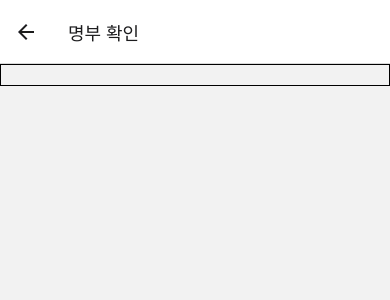
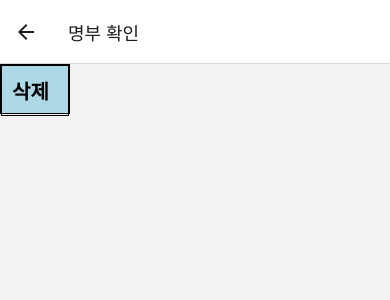
Before and after one commit to oolong-tea-is-bad/mma-info-desk, a React Native app: screen /NameList in a window 390 px wide. Shown: the top 300 px of the page. Built offline with nearby package versions, Linux system fonts and the light colour scheme.

Commit message:
8th commit: need signin page

```diff
--- a/babel.config.js
+++ b/babel.config.js
@@ -1,3 +1,4 @@
 module.exports = {
   presets: ['module:@react-native/babel-preset'],
+  // plugins: ['react-native-reanimated/plugin'],///
 };
--- a/package.json
+++ b/package.json
@@ -11,13 +11,17 @@
   },
   "dependencies": {
     "@react-native-async-storage/async-storage": "^1.23.1",
+    "@react-native-masked-view/masked-view": "^0.3.1",
+    "@react-navigation/drawer": "^6.7.0",
     "@react-navigation/native": "^6.1.17",
     "@react-navigation/native-stack": "^6.9.26",
     "moment": "^2.30.1",
     "react": "18.2.0",
     "react-native": "0.74.3",
+    "react-native-gesture-handler": "^2.17.1",
     "react-native-paper": "^5.12.3",
-    "react-native-safe-area-context": "^4.10.5",
+    "react-native-reanimated": "^3.13.0",
+    "react-native-safe-area-context": "^4.10.7",
     "react-native-screens": "^3.32.0"
   },
   "devDependencies": {
--- a/src/global.d.ts
+++ b/src/global.d.ts
@@ -5,5 +5,6 @@ declare namespace ReactNavigation {
     Examination: undefined;
     Mobilization: undefined;
     NameList: undefined;
+    TabNavigator: undefined;
   }
 }
--- a/src/screens/Agent.tsx
+++ b/src/screens/Agent.tsx
@@ -1,5 +1,5 @@
 import React from "react";
-import { SafeAreaView, View, Text, Pressable, StyleSheet, TextInput,} from "react-native";
+import { SafeAreaView, View, Text, Pressable, StyleSheet, TextInput, } from "react-native";
 import { useState } from "react";
 // prettier-ignore
 import AsyncStorage from "@react-native-async-storage/async-storage";
@@ -7,30 +7,20 @@ import moment from "moment";
 import 'moment/locale/ko'
 
 export default function Agent() {
-    const clearAll = async () => {
-      try {
-        await AsyncStorage.clear()
-      } catch(e) {
-        // clear error
-      }
-
-      console.log('Cleared.')
-    }
-
     const setData = async (key: string, value: { name: string; place: string; etc: string; }) => {
         try {
-          await AsyncStorage.setItem(key, JSON.stringify(value));
+            await AsyncStorage.setItem(key, JSON.stringify([value.name, value.place, value.etc]));
 
-          console.log(`setItem... ${key} : ${value}`);
+            console.log(`setItem... ${key} : ${value}`);
         } catch (e) {
-          throw e;
+            throw e;
         }
     };
 
-    const [user, setUser] = useState({name: '', place: '', etc: '', department: '사회복무과'})
+    const [user, setUser] = useState({ name: '', place: '', etc: '', department: '사회복무과' })
 
     var currTime = moment().format('일자: YYYY-MM-DD | 방문 시각: a hh:mm:ss')
-    const submit = () => {setData(currTime, user)}
+    const submit = () => { setData(currTime, user) }
 
     return (
         <SafeAreaView>
@@ -39,7 +29,7 @@ export default function Agent() {
                 <View style={styles.container}>
                     <Text style={[styles.text]}>성함 : </Text>
                     <TextInput
-                        onChangeText={(text) => setUser({...user, name: text})}
+                        onChangeText={(text) => setUser({ ...user, name: text })}
                         placeholder="예) 홍길동"
                         style={styles.input}
                     />
@@ -47,7 +37,7 @@ export default function Agent() {
                 <View style={styles.container}>
                     <Text style={[styles.text]}>시/군/구 : </Text>
                     <TextInput
-                        onChangeText={(text) => setUser({...user, place: text})}
+                        onChangeText={(text) => setUser({ ...user, place: text })}
                         placeholder="예) 해운대구"
                         style={styles.input}
                     />
@@ -55,7 +45,7 @@ export default function Agent() {
                 <View style={styles.container}>
                     <Text style={[styles.text]}>비고 : </Text>
                     <TextInput
-                        onChangeText={(text) => setUser({...user, etc: text})}
+                        onChangeText={(text) => setUser({ ...user, etc: text })}
                         placeholder="예) 담당자 상담"
                         style={styles.input}
                     />
@@ -64,18 +54,13 @@ export default function Agent() {
                 <Pressable style={[styles.submitButton]} onPress={submit}>
                     <Text style={[styles.text]}>제출</Text>
                 </Pressable>
-
-                <Pressable style={[styles.submitButton]} onPress={clearAll}>
-                    <Text style={[styles.text]}>삭제</Text>
-                </Pressable>
-
             </View>
         </SafeAreaView>
     )
 }
 
 const styles = StyleSheet.create({
-    container: {flexDirection: 'row', padding: 10, borderWidth: 1},
+    container: { flexDirection: 'row', padding: 10, borderWidth: 1 },
     input: {
         height: 40,
         width: 200,
@@ -88,5 +73,5 @@ const styles = StyleSheet.create({
         height: 50,
         backgroundColor: 'lightblue'
     },
-    text: {fontWeight: 'bold', fontSize: 20}
+    text: { fontWeight: 'bold', fontSize: 20 }
 })
--- a/src/screens/NameList.tsx
+++ b/src/screens/NameList.tsx
@@ -1,52 +1,79 @@
 import React from "react";
-import { SafeAreaView, View, Text, Button, Pressable, StyleSheet} from "react-native";
+import { SafeAreaView, View, Text, Pressable, StyleSheet, FlatList, Alert } from "react-native";
 import { useState, useCallback, useEffect } from "react";
 import AsyncStorage from "@react-native-async-storage/async-storage";
+import { MD2Colors as Colors } from "react-native-paper";
 
 export default function NameList() {
   const [pairs, setPairs] = useState<any>()
+
+  const clearAll = async () => {
+    try {
+      await AsyncStorage.clear()
+      setPairs([])
+
+      console.log('Cleared.')
+    } catch (e) {
+      // clear error
+    }
+  }
+
+  const shouldDelete = () => {
+    Alert.alert('주의! 한 번 삭제된 명부 기록은 복구 불가능 합니다!', '삭제하시겠습니까?', [
+      { text: '삭제', onPress: () => clearAll() },
+      { text: '취소' }
+    ])
+  }
 
   const getAllPairs = async () => {
     try {
       const keys = await AsyncStorage.getAllKeys()
       const pairs = await AsyncStorage.multiGet(keys)
+      setPairs(pairs)
 
-      setPairs(pairs)
       console.log(pairs)
-    } catch(e) {
+    } catch (e) {
       throw e
     }
   }
-
   useEffect(() => { getAllPairs() }, [])
 
-  type parseType = {
-    name: string,
-    place: string,
-    etc: string
+  const renderItem = ({ item }: any) => {
+    return (
+      <View>
+        <Text style={[styles.text]}>
+          {item[0].slice(0, -3)} {"\n"}
+          성함 : {item[1].split('"')[1]} {"\n"}
+          시/군/구 : {item[1].split('"')[3]} {'\n'}
+          방문 목적 : {item[1].split('"')[5]}
+        </Text>
+      </View>
+    )
   }
 
-  // const parsedStr: parseType = JSON.parse(pairs)
-  // useEffect(() => {console.log(`성함: ${parsedStr.name}`)})
+  return (
+    <SafeAreaView>
+      <FlatList data={pairs}
+        renderItem={renderItem}
+        keyExtractor={(item, index) => item.id}
+        ItemSeparatorComponent={() => <View style={[styles.container]} />}
+        extraData={pairs}
+      />
 
-  return (
-      <SafeAreaView>
-        <View style={[styles.container]}>
-          {pairs && pairs.map((item: string[]) => (
-            <Text style={[styles.text]}>
-              {item[0]} {"\n"}
-              {item[1].slice(1,-1).split(',')[0]} {"\n"}
-              {item[1].slice(1,-1).split(',')[1]} {"\n"}
-              {item[1].slice(1,-1).split(',')[2]} {"\n"}
-              {item[1].slice(1,-1).split(',')[3]}
-            </Text>
-          ))}
-        </View>
-      </SafeAreaView>
+      <Pressable style={[styles.submitButton]} onPress={shouldDelete}>
+        <Text style={[styles.text]}>삭제</Text>
+      </Pressable>
+    </SafeAreaView>
   )
 }
 
 const styles = StyleSheet.create({
-  container: {padding: 10, borderWidth: 1},
-  text: {fontWeight: 'bold', fontSize: 20, borderWidth: 1, padding: 10}
+  container: { borderWidth: 0.5, borderColor: Colors.grey500 },
+  text: { fontWeight: 'bold', fontSize: 20, borderWidth: 1, padding: 10 },
+  submitButton: {
+    borderWidth: 1,
+    width: 70,
+    height: 50,
+    backgroundColor: 'lightblue'
+  },
 })
```
Also changed, not shown: App.tsx (+13 -10 lines), react-native.config.js (deleted, +0 -7 lines), src/screens/DrawerContent.tsx (added, +20 -0 lines), 2 other files (tests, documents, lock files or other folders).
